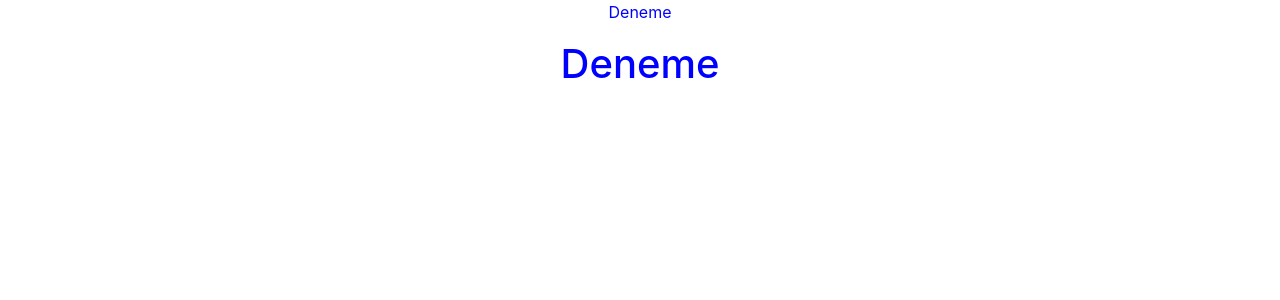
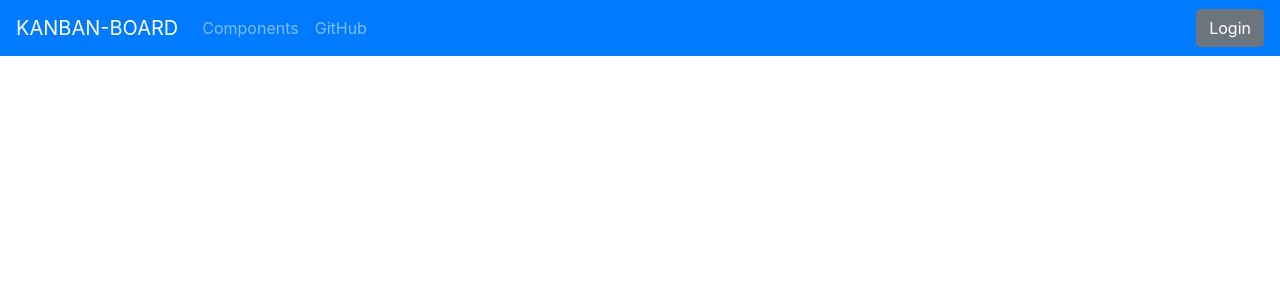
Before and after one commit to kursatcoskun/kanban-board, a React (Create React App) app: page / in a window 1280 px wide. Shown: the top 300 px of the page. Built offline with nearby package versions, Linux system fonts and the light colour scheme.

Commit message:
added some atoms and molecules

```diff
--- a/src/App.js
+++ b/src/App.js
@@ -1,13 +1,11 @@
 import React from "react";
 import "./App.css";
-import { AtomsParagraph } from "./shared";
-import { AtomsHeader } from "./shared/components/atoms/atomsHeader";
+import MoleculesNavbar from "./shared/components/molecules/MoleculesNavbar";
 
 function App() {
   return (
-    <div className="App">
-      <AtomsParagraph textColor="blue">Deneme</AtomsParagraph>
-      <AtomsHeader textColor="blue">Deneme</AtomsHeader>
+    <div>
+      <MoleculesNavbar color="primary" light={false} brandText="KANBAN-BOARD" />
     </div>
   );
 }
--- /dev/null
+++ b/src/shared/components/atoms/atomsButton.js
@@ -0,0 +1,12 @@
+import React from "react";
+import Button from "reactstrap/lib/Button";
+
+const AtomsButton = (props) => {
+  return (
+    <div>
+      <Button color={props.color} onClick={props.click}>{props.labelText}</Button>
+    </div>
+  );
+};
+
+export default AtomsButton;
--- a/src/shared/components/atoms/atomsHeader.js
+++ /dev/null
@@ -1,5 +0,0 @@
-import styled from "styled-components";
-
-export const AtomsHeader = styled.h1`
-  color: ${(props) => props.textColor};
-`;
--- /dev/null
+++ b/src/shared/components/atoms/atomsNavItem.js
@@ -0,0 +1,14 @@
+import React from "react";
+import { NavItem, NavLink } from "reactstrap";
+
+const AtomsNavItem = (props) => {
+  return (
+    <div>
+      <NavItem>
+        <NavLink href={props.href}>{props.text}</NavLink>
+      </NavItem>
+    </div>
+  );
+};
+
+export default AtomsNavItem;
--- /dev/null
+++ b/src/shared/components/atoms/atomsNavbarBrand.js
@@ -0,0 +1,12 @@
+import React from "react";
+import { Navbar, NavbarBrand } from "reactstrap";
+
+const AtomsNavbarBrand = (props) => {
+  return (
+    <div>
+      <NavbarBrand href={props.href}>{props.brandText}</NavbarBrand>
+    </div>
+  );
+};
+
+export default AtomsNavbarBrand;
--- a/src/shared/components/atoms/atomsParagraph.js
+++ /dev/null
@@ -1,5 +0,0 @@
-import styled from "styled-components";
-
-export const AtomsParagraph = styled.p`
-  color: ${(props) => props.textColor};
-`;
--- a/src/shared/components/atoms/index.js
+++ b/src/shared/components/atoms/index.js
@@ -1 +1,3 @@
-export * from "./atomsParagraph";
+export * from "./atomsButton";
+export * from "./atomsNavbarBrand";
+export * from "./atomsNavItem";
--- /dev/null
+++ b/src/shared/components/molecules/MoleculesNavbar.js
@@ -0,0 +1,46 @@
+import React, { useState } from "react";
+import {
+  Collapse,
+  Nav,
+  Navbar,
+  NavbarBrand,
+  NavbarText,
+  NavbarToggler,
+  NavItem,
+  NavLink,
+} from "reactstrap";
+import AtomsNavbarBrand from "../atoms/atomsNavbarBrand";
+import AtomsNavItem from "../atoms/atomsNavItem";
+import AtomsButton from "../atoms/atomsButton";
+
+const MoleculesNavbar = (props) => {
+  const [isOpen, setIsOpen] = useState(false);
+
+  const toggle = () => setIsOpen(!isOpen);
+
+  return (
+    <div>
+      <Navbar
+        color={props.color}
+        light={props.light}
+        dark={!props.light}
+        expand="md"
+      >
+        <AtomsNavbarBrand brandText={props.brandText} href="/" />
+        <NavbarToggler onClick={toggle} />
+        <Collapse isOpen={isOpen} navbar>
+          <Nav className="mr-auto" navbar>
+            <AtomsNavItem text="Components" href="/components" />
+            <AtomsNavItem
+              text="GitHub"
+              href="https://github.com/reactstrap/reactstrap"
+            />
+          </Nav>
+          <AtomsButton labelText="Login"/>
+        </Collapse>
+      </Navbar>
+    </div>
+  );
+};
+
+export default MoleculesNavbar;
--- a/src/shared/components/molecules/index.js
+++ b/src/shared/components/molecules/index.js
@@ -0,0 +1 @@
+export * from './MoleculesNavbar';
```
